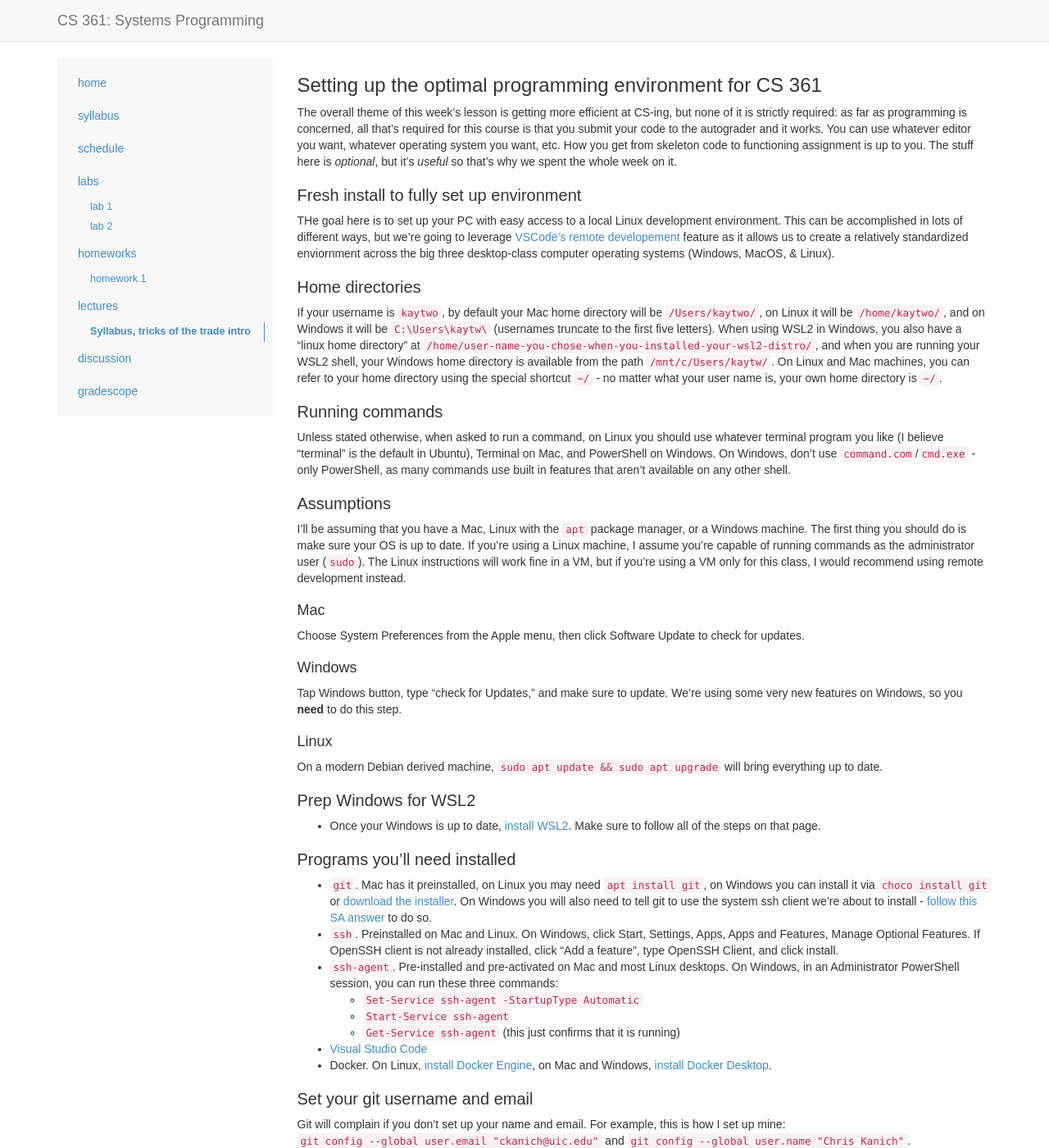
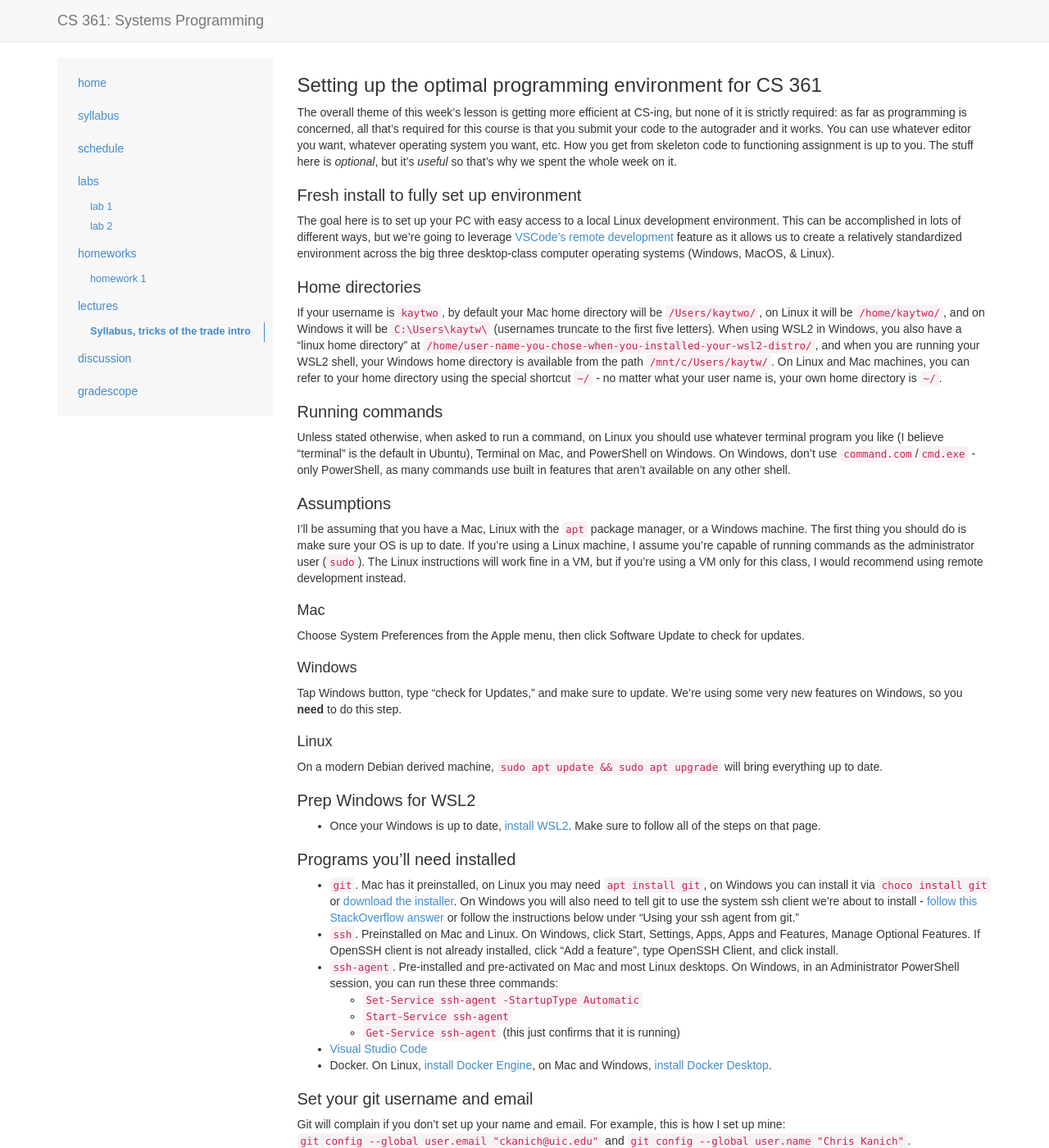
Before and after one commit to csatuic/cs361-website-old, a Jekyll site: the page built from _lectures/lecture1.md, in a window 1280 px wide and 1400 px high. Shown: the whole window at 82% size. Built offline with Jekyll 4.4.1, drawn with Linux system fonts in a browser that asks for light colours; some web fonts are replaced.

Commit message:
spelling and some internal linkage

```diff
--- a/_lectures/lecture1.md
+++ b/_lectures/lecture1.md
@@ -30,7 +30,7 @@ The overall theme of this week's lesson is getting more efficient at CS-ing, but
 
 ## Fresh install to fully set up environment
 
-THe goal here is to set up your PC with easy access to a local Linux development environment. This can be accomplished in lots of different ways, but we're going to leverage [VSCode's remote developement](https://code.visualstudio.com/docs/remote/remote-overview) feature as it allows us to create a relatively standardized enviornment across the big three desktop-class computer operating systems (Windows, MacOS, & Linux).
+The goal here is to set up your PC with easy access to a local Linux development environment. This can be accomplished in lots of different ways, but we're going to leverage [VSCode's remote development](https://code.visualstudio.com/docs/remote/remote-overview) feature as it allows us to create a relatively standardized environment across the big three desktop-class computer operating systems (Windows, MacOS, & Linux).
 
 ## Home directories
 
@@ -67,7 +67,7 @@ On a modern Debian derived machine, `sudo apt update && sudo apt upgrade` will b
 
 ## Programs you'll need installed
 
-* `git`. Mac has it preinstalled, on Linux you may need `apt install git`, on Windows you can install it via `choco install git` or [download the installer](https://git-scm.com/download/win). On Windows you will also need to tell git to use the system ssh client we're about to install - [follow this SA answer](https://stackoverflow.com/a/54657119) to do so.
+* `git`. Mac has it preinstalled, on Linux you may need `apt install git`, on Windows you can install it via `choco install git` or [download the installer](https://git-scm.com/download/win). On Windows you will also need to tell git to use the system ssh client we're about to install - [follow this StackOverflow answer](https://stackoverflow.com/a/54657119) or follow the instructions below under "Using your ssh agent from git."
 * `ssh`. Preinstalled on Mac and Linux. On Windows, click Start, Settings, Apps, Apps and Features, Manage Optional Features. If OpenSSH client is not already installed, click "Add a feature", type OpenSSH Client, and click install.
 * `ssh-agent`. Pre-installed and pre-activated on Mac and most Linux desktops. On Windows, in an Administrator PowerShell session, you can run these three commands:
   * `Set-Service ssh-agent -StartupType Automatic`
```
